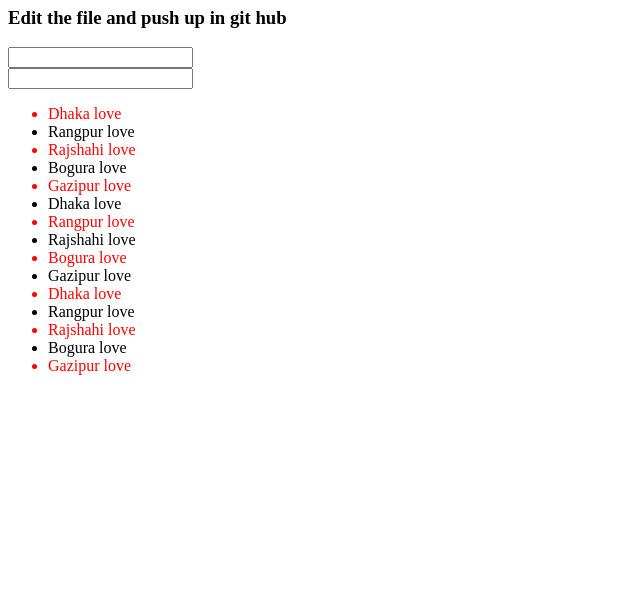
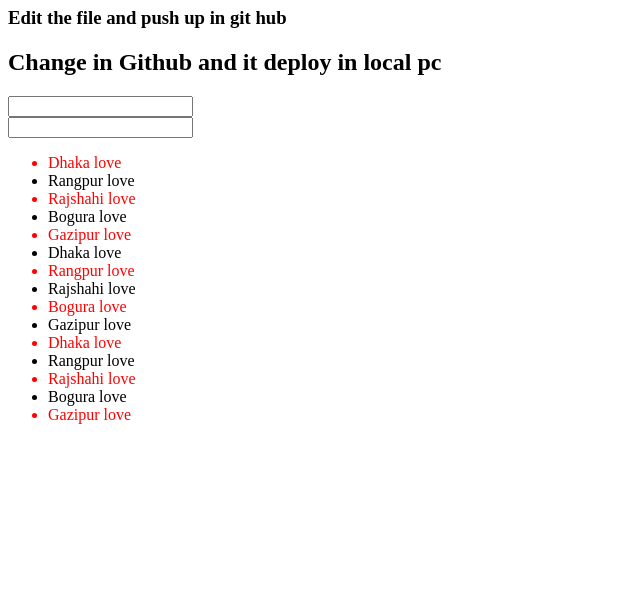
Before and after one commit to mehedicv/first-project, a plain HTML site: page index.html in a window 1280 px wide. Shown: the part 190-800 px from the top of the page, without its empty margins (0-640 px from the left). Drawn offline with Linux system fonts and the light colour scheme.

Commit message:
Update index.html

```diff
--- a/index.html
+++ b/index.html
@@ -11,6 +11,7 @@
 <h1 class="vodro">Ami Valo sele</h1>
 
 <h3>Edit the file and push up in git hub</h3>
+     <h2>Change in Github and it deploy in local pc</h2>
 
 
 <input name="Email" type="text">
```
